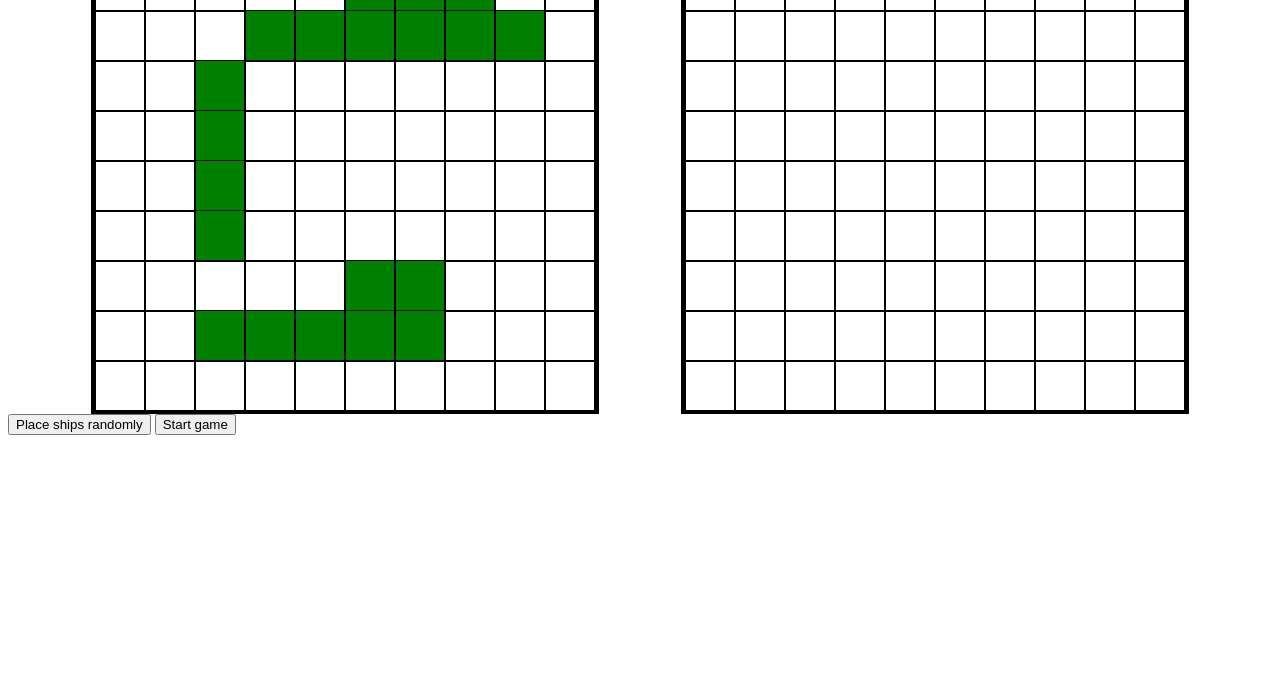
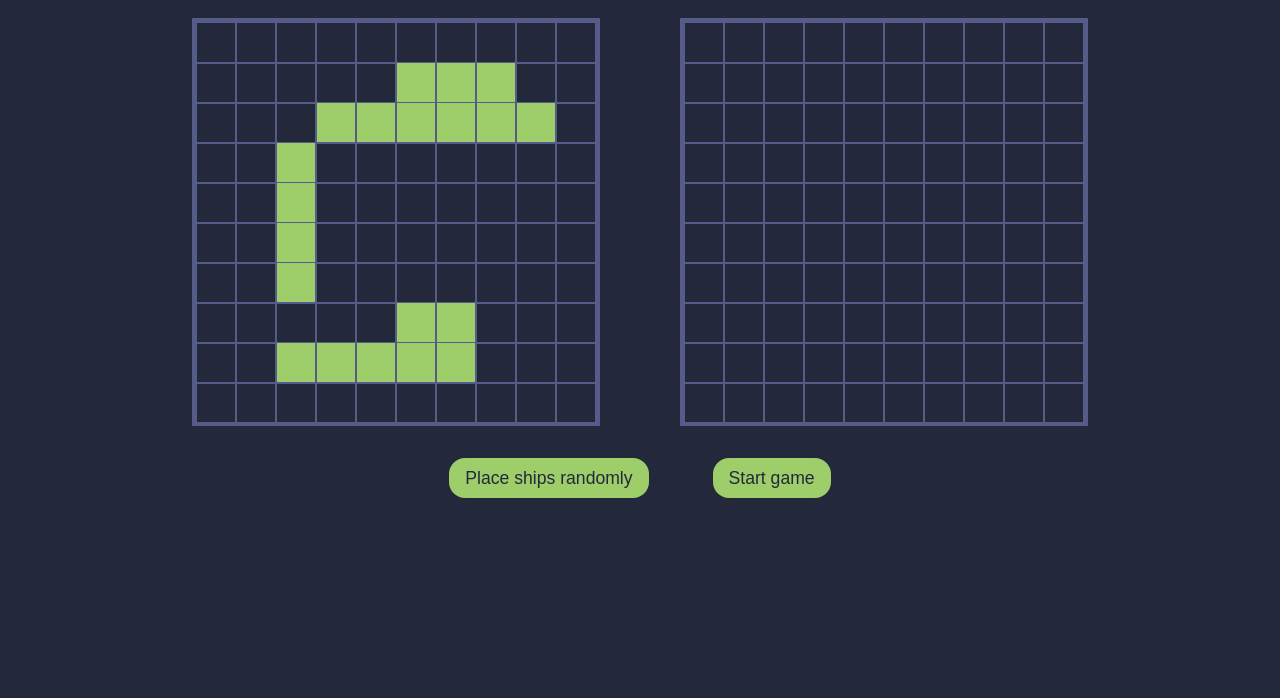
Before and after one commit to Thomsn1337/battleship-js, a website built with webpack: page src/index.html in a window 1280 px wide. Shown: the part 102-800 px from the top of the page. Built offline with nearby package versions, Linux system fonts and the light colour scheme.

Commit message:
feat: add page styling

```diff
--- a/src/index.html
+++ b/src/index.html
@@ -9,8 +9,14 @@
 
 <body>
     <div class="grid-container">
-        <div class="grid" id="player-grid"></div>
-        <div class="grid" id="npc-grid"></div>
+        <div class="grid-wrapper">
+            <p>Player</p>
+            <div class="grid" id="player-grid"></div>
+        </div>
+        <div class="grid-wrapper">
+            <p>Computer</p>
+            <div class="grid" id="npc-grid"></div>
+        </div>
     </div>
 
     <div class="button-container">
--- a/src/style.css
+++ b/src/style.css
@@ -1,19 +1,42 @@
+@import url("https://fonts.googleapis.com/css2?family=Poppins:ital,wght@0,100;0,200;0,300;0,400;0,500;0,600;0,700;0,800;0,900;1,100;1,200;1,300;1,400;1,500;1,600;1,700;1,800;1,900&display=swap");
+
 :root {
     box-sizing: border-box;
+
+    font-family: "Poppins", sans-serif;
+
+    --color-background: #24283b;
+    --color-foreground: #565c89;
+    --color-text: #a9b1d6;
+    --color-ship: #9ece6a;
+    --color-hit: #f7768e;
+    --color-miss: #9aa5ce;
+}
+
+body {
+    background: var(--color-background);
+    color: var(--color-text);
 }
 
 .grid-container {
     display: flex;
-    justify-content: space-evenly;
+    justify-content: center;
+    flex-wrap: wrap;
+    gap: 5rem;
+}
+
+.grid-wrapper p {
+    text-align: center;
+    font-size: 2rem;
+    font-weight: 600;
 }
 
 .grid {
     display: flex;
     flex-direction: column;
-    border: 4px solid black;
-
-    width: 500px;
-    height: 500px;
+    border: 4px solid var(--color-foreground);
+    width: min(25rem, 95vw);
+    height: min(25rem, 95vw);
 }
 
 .row {
@@ -24,7 +47,7 @@
 .cell {
     width: 10%;
     height: 100%;
-    border: 1px solid black;
+    border: 1px solid var(--color-foreground);
 }
 
 .started .cell {
@@ -32,15 +55,65 @@
 }
 
 .ship {
-    background: green;
+    background: var(--color-ship);
 }
 
 .hit {
-    background: red;
+    background: var(--color-hit);
 }
 
 .miss {
-    background: grey;
+    background: var(--color-miss);
+}
+
+.button-container {
+    display: flex;
+    justify-content: center;
+    margin-top: 2rem;
+}
+
+.start-buttons {
+    display: flex;
+}
+
+button {
+    font-size: 1.1rem;
+    padding: 0 1rem;
+    height: min-content;
+    min-height: 2.5rem;
+    margin: 0 2rem;
+    background: var(--color-ship);
+    color: var(--color-background);
+    border: none;
+    border-radius: 1rem;
+    cursor: pointer;
+}
+
+dialog {
+    box-sizing: border-box;
+    padding: 1rem 0;
+    background: var(--color-background);
+    color: var(--color-text);
+    border: 4px solid var(--color-foreground);
+    width: min(15rem, 95vw);
+    height: 16rem;
+    text-align: center;
+}
+
+dialog p {
+    font-size: 1.3rem;
+    padding: 0;
+    margin: 0;
+    margin-top: 3rem;
+}
+
+dialog button {
+    margin-top: 3rem;
+}
+
+dialog::backdrop {
+    background: black;
+    opacity: 0.6;
 }
 
 .hidden {
```
